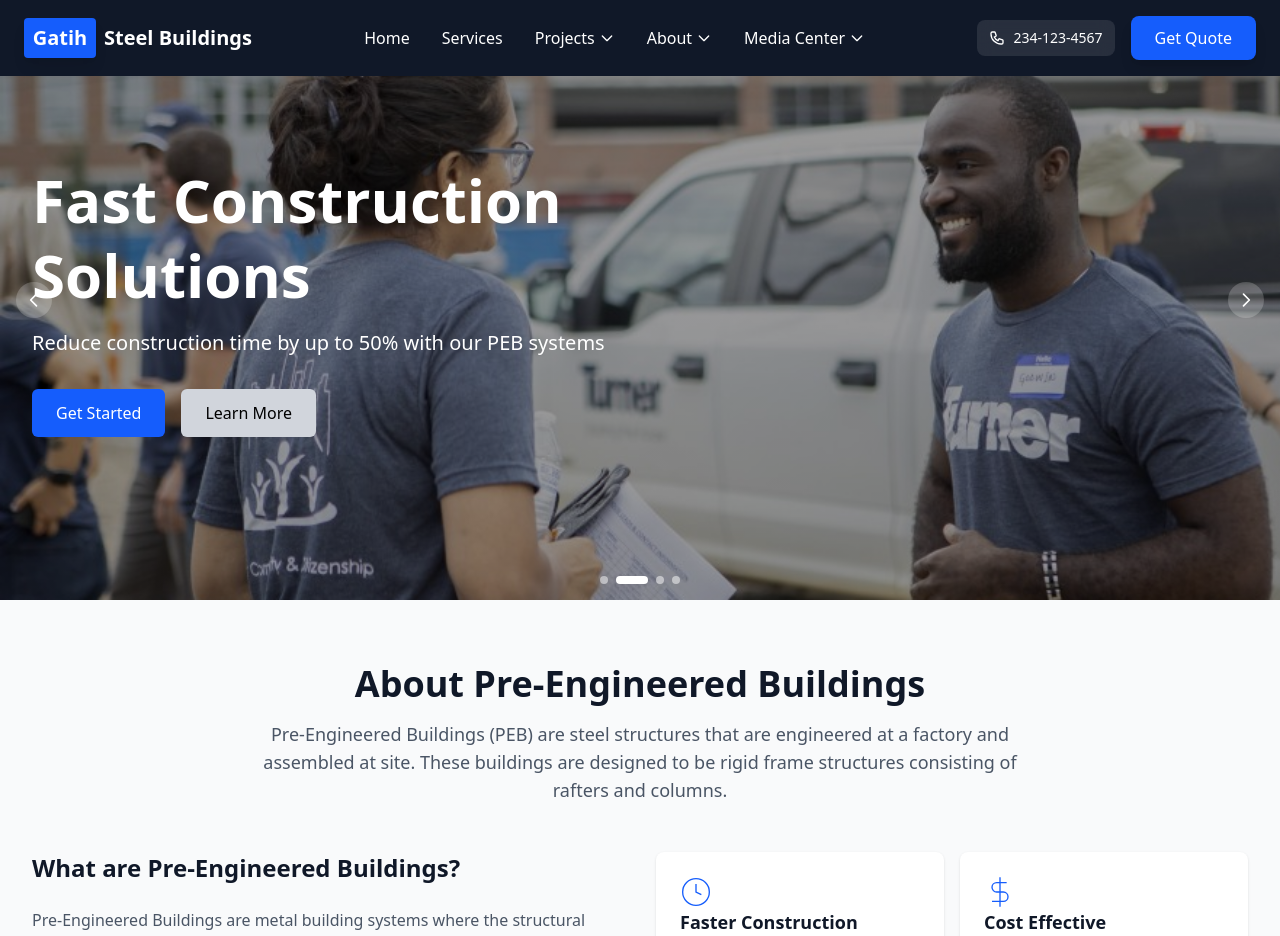
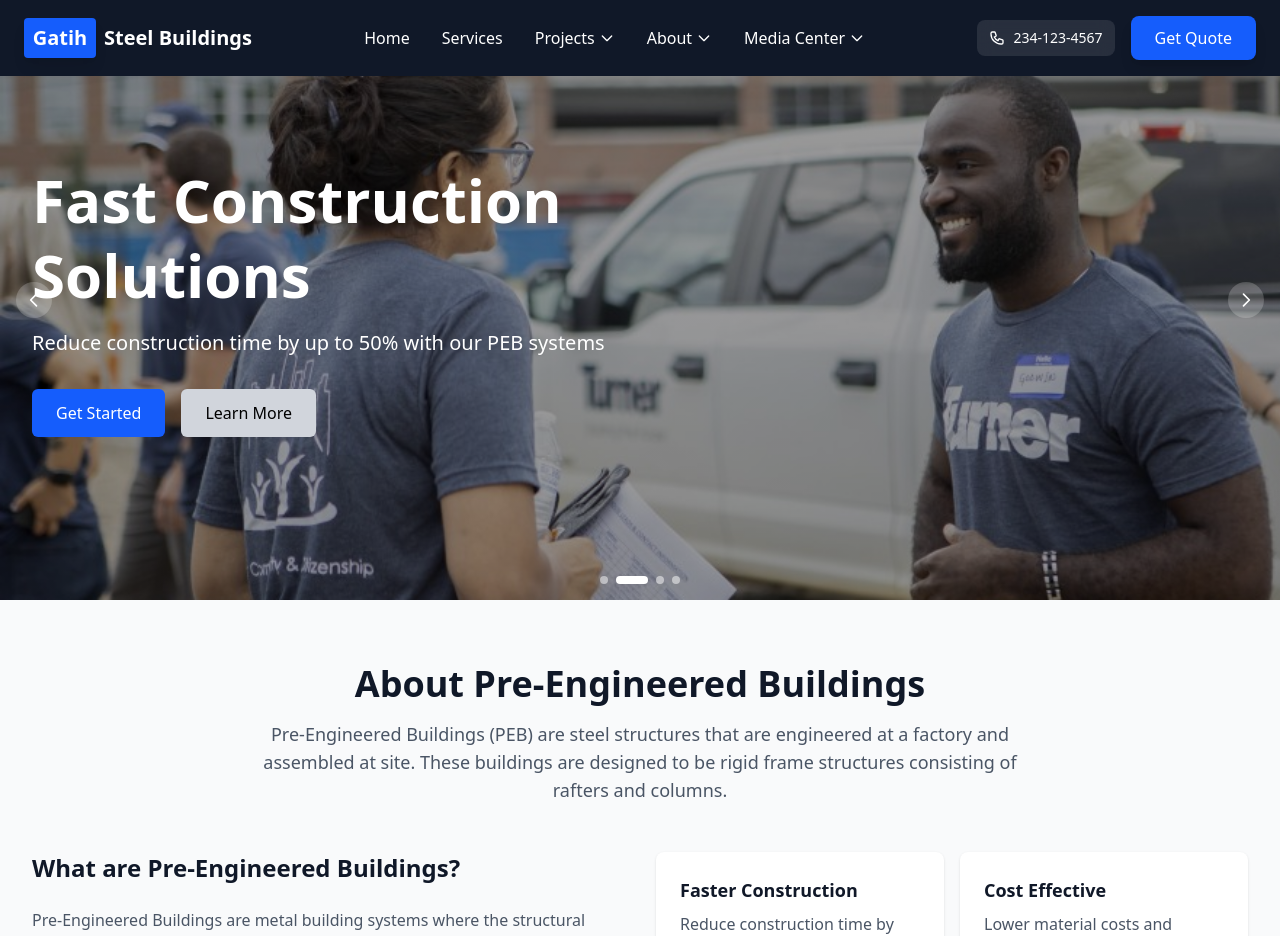
Before and after one commit to Prrooo/gati_project, a Next.js app: page /pre_eng in a window 1280 px wide. Shown: the top 936 px of the page. Built offline with nearby package versions, Linux system fonts and the light colour scheme.

Commit message:
vercel fix2

```diff
--- a/src/app/pre_eng/page.tsx
+++ b/src/app/pre_eng/page.tsx
@@ -221,7 +221,6 @@ export default function Page() {
             <div className="grid gap-4 sm:grid-cols-2 ">
               {benefits.map((benefit, index) => (
                 <div key={index} className="bg-white p-6 rounded-lg shadow-sm">
-                  <benefit.icon className="h-8 w-8 text-blue-600 mb-3" />
                   <h4 className="text-lg font-semibold mb-2 text-gray-900">{benefit.title}</h4>
                   <p className="text-gray-600">{benefit.description}</p>
                 </div>
```
